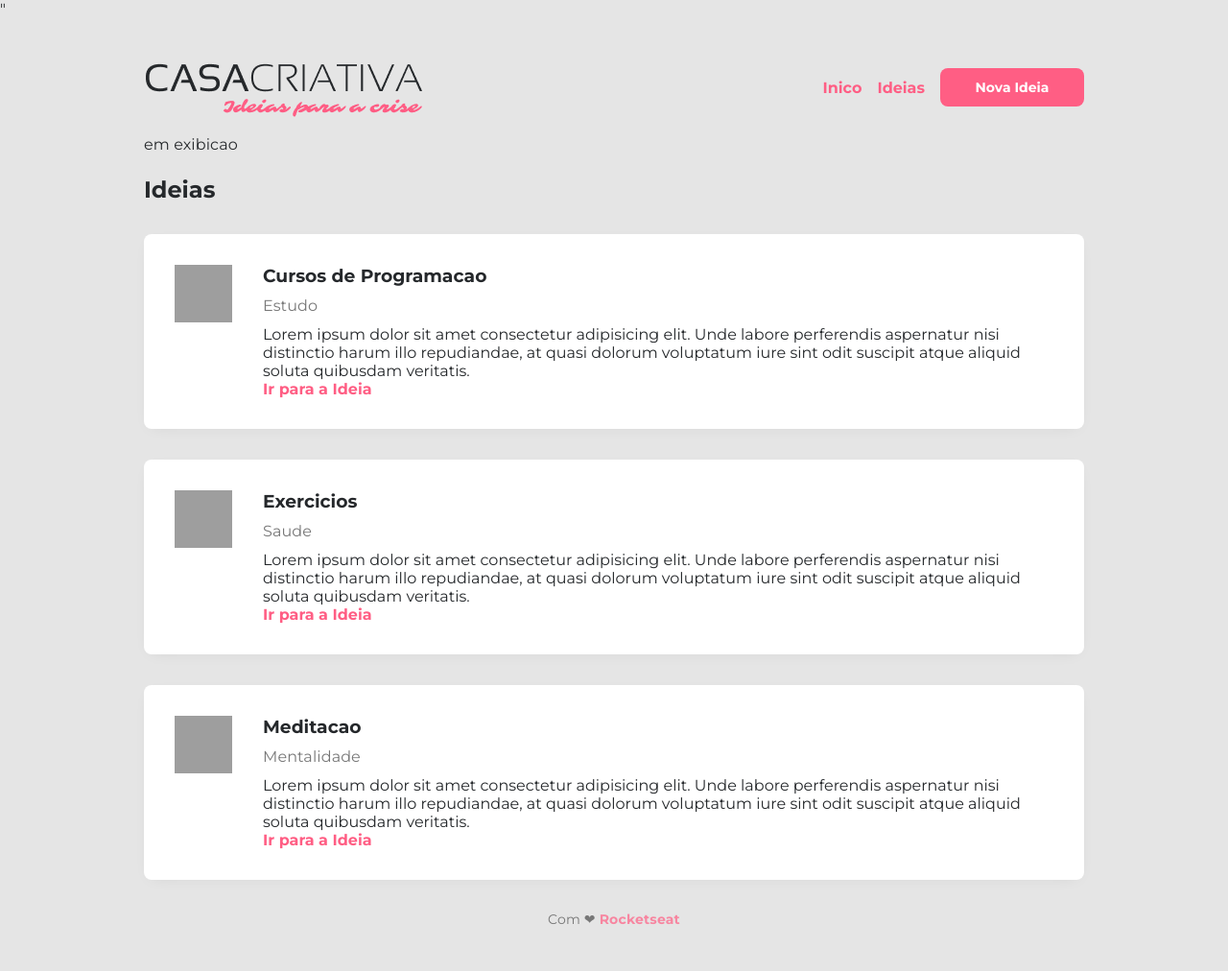
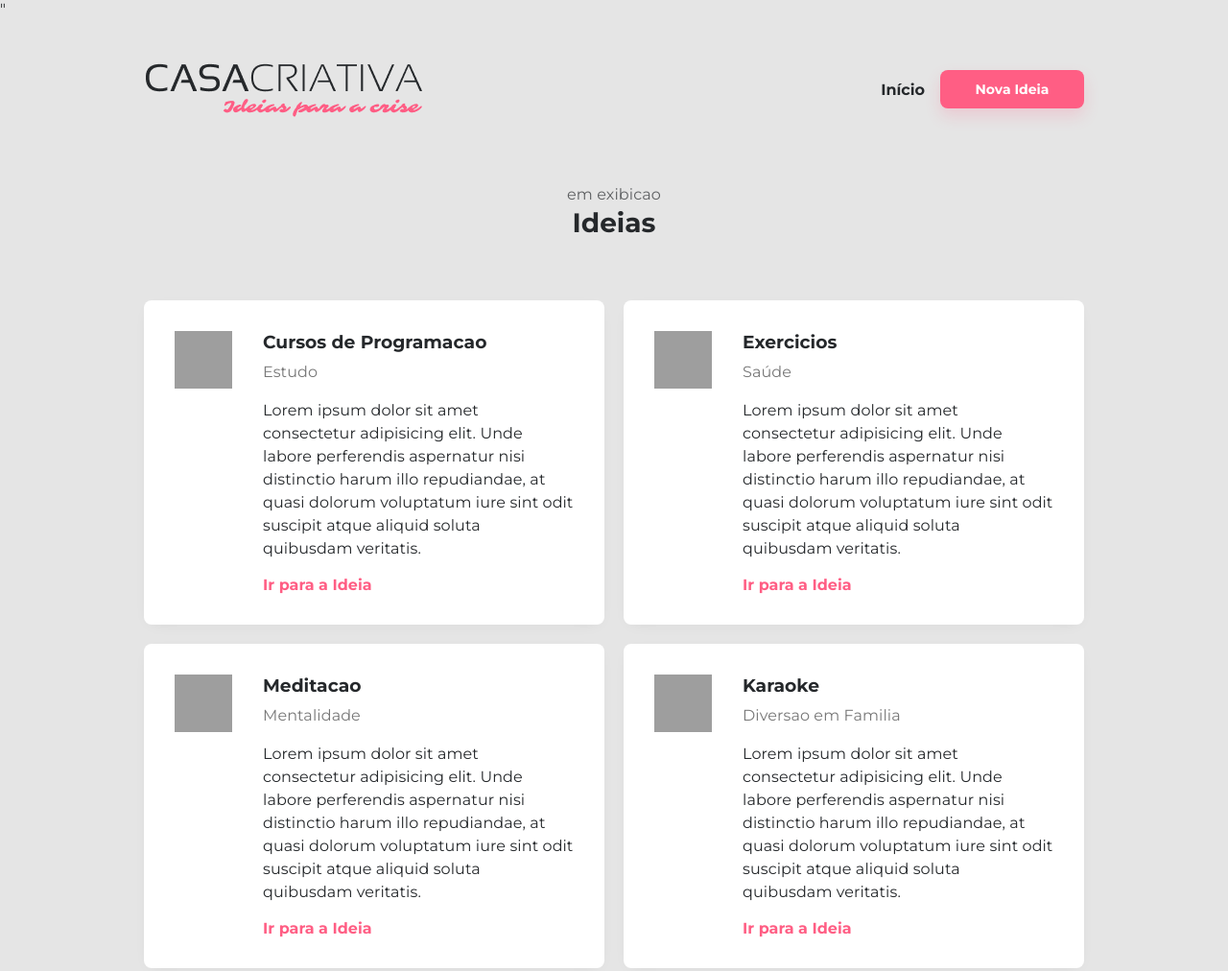
Before and after one commit to juniorcas/ws-rocketseat, a plain HTML site: page ideias.html in a window 1280 px wide. Shown: the top 1012 px of the page at 96% size. Drawn offline with Linux system fonts and the light colour scheme; grey boxes are pictures that could not be loaded.

Commit message:
Aula 3 final

```diff
--- a/ideias.html
+++ b/ideias.html
@@ -1,5 +1,6 @@
 <!DOCTYPE html>
 <html lang="en">
+
 <head>
     <meta charset="UTF-8">
     <title>Ideias - Casa Criativa</title>
@@ -7,15 +8,17 @@
     <link href="https://fonts.googleapis.com/css?family=Montserrat:300,400,600,700,900&display=swap" rel="stylesheet">"
     <link rel="stylesheet" href="style.css">
 </head>
+
 <body id="page-ideas">
 
     <div id="container">
         <header>
+            <a href="index.html">
                 <img src="logo.png" alt="Imagem da Logomarca">
+            </a>
             <nav>
-            <li><a href="index.html">Inico</a></li>
-            <li><a href="*">Ideias</a></li>
-            <li><a href="*">Nova Ideia</a></li>
+                <li><a href="index.html">Início</a></li>
+                <li><a class="button" onclick="onOff()">Nova Ideia</a></li>
             </nav>
         </header>
         <section id="title">
@@ -23,17 +26,18 @@
             <h1>Ideias</h1>
         </section>
         <main>
-        <section id="ideias">
+            <section id="ideas">
                 <div class="idea">
-                <img
-                    src="https://image.flaticon.com/icons/svg/2729/2729007.svg"
+                    <img src="https://image.flaticon.com/icons/svg/2729/2729007.svg"
                         alt="Imagem de Curso de Programacao">
 
                     <div class="content">
                         <h3>Cursos de Programacao</h3>
                         <p>Estudo</p>
-                    <div class="descripition">
-                        Lorem ipsum dolor sit amet consectetur adipisicing elit. Unde labore perferendis aspernatur nisi distinctio harum illo repudiandae, at quasi dolorum voluptatum iure sint odit suscipit atque aliquid soluta quibusdam veritatis.
+                        <div class="description">
+                            Lorem ipsum dolor sit amet consectetur adipisicing elit. Unde labore perferendis aspernatur
+                            nisi distinctio harum illo repudiandae, at quasi dolorum voluptatum iure sint odit suscipit
+                            atque aliquid soluta quibusdam veritatis.
                         </div>
                         <a href="#">Ir para a Ideia</a>
                     </div>
@@ -42,15 +46,15 @@
 
 
                 <div class="idea">
-                <img
-                    src="https://image.flaticon.com/icons/svg/2729/2729005.svg"
-                    alt="Imagem de Exercicios">
+                    <img src="https://image.flaticon.com/icons/svg/2729/2729005.svg" alt="Imagem de Exercicios">
 
                     <div class="content">
                         <h3>Exercicios</h3>
-            <p>Saude</p>
-            <div class="descripition">
-                Lorem ipsum dolor sit amet consectetur adipisicing elit. Unde labore perferendis aspernatur nisi distinctio harum illo repudiandae, at quasi dolorum voluptatum iure sint odit suscipit atque aliquid soluta quibusdam veritatis.
+                        <p>Saúde</p>
+                        <div class="description">
+                            Lorem ipsum dolor sit amet consectetur adipisicing elit. Unde labore perferendis aspernatur
+                            nisi distinctio harum illo repudiandae, at quasi dolorum voluptatum iure sint odit suscipit
+                            atque aliquid soluta quibusdam veritatis.
                         </div>
                         <a href="#">Ir para a Ideia</a>
                     </div>
@@ -58,15 +62,30 @@
 
 
                 <div class="idea">
-            <img
-                src="https://image.flaticon.com/icons/svg/2729/2729027.svg"
-                alt="Imagem de Meditacao">
+                    <img src="https://image.flaticon.com/icons/svg/2729/2729027.svg" alt="Imagem de Meditacao">
 
                     <div class="content">
                         <h3>Meditacao</h3>
                         <p>Mentalidade</p>
-                <div class="descripition">
-                    Lorem ipsum dolor sit amet consectetur adipisicing elit. Unde labore perferendis aspernatur nisi distinctio harum illo repudiandae, at quasi dolorum voluptatum iure sint odit suscipit atque aliquid soluta quibusdam veritatis.
+                        <div class="description">
+                            Lorem ipsum dolor sit amet consectetur adipisicing elit. Unde labore perferendis aspernatur
+                            nisi distinctio harum illo repudiandae, at quasi dolorum voluptatum iure sint odit suscipit
+                            atque aliquid soluta quibusdam veritatis.
+                        </div>
+                        <a href="#">Ir para a Ideia</a>
+                    </div>
+                </div>
+
+                <div class="idea">
+                    <img src="https://image.flaticon.com/icons/svg/2729/2729032.svg" alt="Imagem de Karaoke">
+
+                    <div class="content">
+                        <h3>Karaoke</h3>
+                        <p>Diversao em Familia</p>
+                        <div class="description">
+                            Lorem ipsum dolor sit amet consectetur adipisicing elit. Unde labore perferendis aspernatur
+                            nisi distinctio harum illo repudiandae, at quasi dolorum voluptatum iure sint odit suscipit
+                            atque aliquid soluta quibusdam veritatis.
                         </div>
                         <a href="#">Ir para a Ideia</a>
                     </div>
@@ -124,4 +143,5 @@
     <script src="scripts.js"></script>
 
 </body>
+
 </html>
--- a/scripts.js
+++ b/scripts.js
@@ -3,4 +3,14 @@ function onOff() {
         .querySelector("#modal")
         .classList
         .toggle("hide")
+
+    document
+        .querySelector("body")
+        .classList
+        .toggle("hideScroll")
+
+    document
+        .querySelector("#modal")
+        .classList
+        .toggle("addScroll")
 }
--- a/style.css
+++ b/style.css
@@ -15,6 +15,8 @@ Cascading StyleSheet
 
 */
 
+/* GLOBAL */
+
 body {
     background:#e5e5e5;
     color: #25282b;
@@ -24,6 +26,11 @@ body {
 
     margin: 0;
 }
+
+body.hideScroll {
+    overflow: hidden;
+}
+
 
 a {
     color: #ff5E84;
@@ -41,6 +48,33 @@ p, .description {
     letter-spacing: 0.1px;
 }
 
+.button {
+    background: #ff5E84;
+    color: white;
+
+    width: 150px;
+    height: 40px;
+
+    border-radius: 8px;
+
+    font-size: 14px;
+    font-weight: bold;
+
+    display:flex;
+    align-items: center;
+    justify-content: center;
+
+    box-shadow: 0px 8px 16px #ff5E8432;
+}
+
+.button:hover {
+    background-color: #0984e3;
+    text-decoration: none;
+}
+
+
+/* Padrao */
+
 #container{
     width: 80%;
     max-width: 980px;
@@ -54,7 +88,7 @@ p, .description {
 #intro {
     width: 300px;
 
-    margin-right: 20px;
+    margin-right: 64px;
 }
 
 main {
@@ -92,23 +126,6 @@ button {
 button:hover {
     text-decoration: underline;
 }
-
-button.fat {
-    color: white;
-    background: #ff5E84;
-
-    width: 150px;
-    height: 40px;
-
-    border-radius: 6px;
-
-    box-shadow: 0px 8px 16px #ff5E8432;
-}
-
-button.fat:hover {
-    text-decoration: none;
-}
-
 
 footer {
     text-align: center;
@@ -169,9 +186,10 @@ footer a {
 
     position: absolute;
     top: 0;
+    bottom: 0;
+    right: 0;
+    left: 0;
 
-    width: 100vw;
-    height: 100vh;
 
     display: flex;
     justify-content: center;
@@ -179,8 +197,12 @@ footer a {
     transition: 400ms;
 }
 
+#modal.addScroll {
+    overflow: auto;
+}
+
 #modal .content {
-    margin-top: 128px;
+    margin-top: 40px;
 
     color: white;
 }
@@ -195,7 +217,7 @@ footer a {
     width: 80%;
     max-width: 800px;
 
-    margin: 0 auto;
+    margin: 0 auto 15%;
 
     display: grid;
     grid-template-columns: 1fr 1fr;
@@ -313,30 +335,49 @@ form button:hover {
     margin-right: 16px;
 }
 
+#page-ideas nav li a {
+    color: #25282b;
+}
+
+#page-ideas nav li a.button {
+    color: white;
+}
+
 #page-ideas nav li:last-child {
     margin: 0px;
 }
 
 
 
-#page-ideas nav li:last-child a {
-    width: 150px;
-    height: 40px;
 
-    background-color: #ff5E84;
-    color: white;
-
-    font-size: 14px;
-    font-weight: bold;
-
-    display:flex;
-    align-items: center;
-    justify-content: center;
-
-    border-radius: 8px;
+section#title {
+    text-align: center;
 }
 
-#page-ideas nav li:last-child a:hover {
-    background-color: #0984e3;
-    text-decoration: none;
+section#title p {
+    opacity: 0.7;
+    margin: 0px;
 }
+
+section#title h1 {
+    margin: 0;
+
+    font-size: 28px;
+}
+
+section#ideas {
+    display: grid;
+    grid-template-columns: 1fr 1fr;
+
+    gap: 20px;
+}
+
+section#ideas .idea {
+    margin: 0;
+}
+
+section#title,
+section#ideas,
+footer {
+    margin-top: 64px;
+}
```
Also changed, not shown: index.html (+22 -18 lines). Lines whose indentation alone changed are shown as unchanged.
